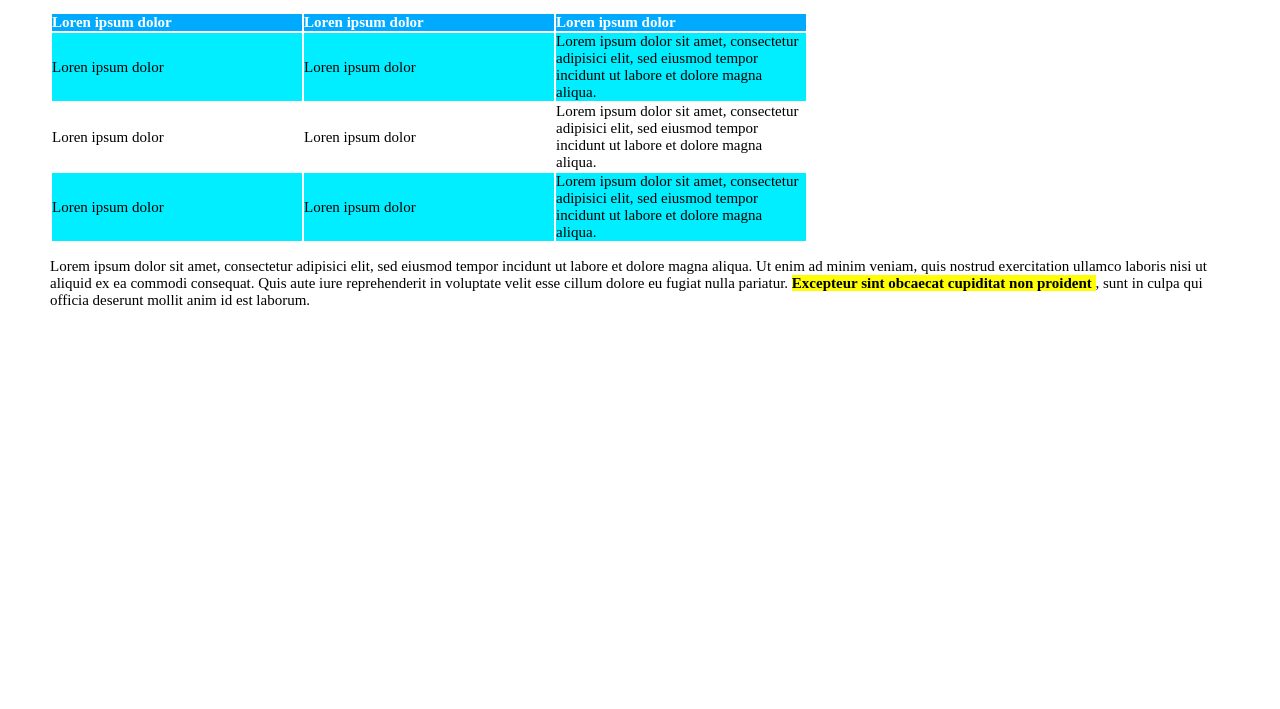
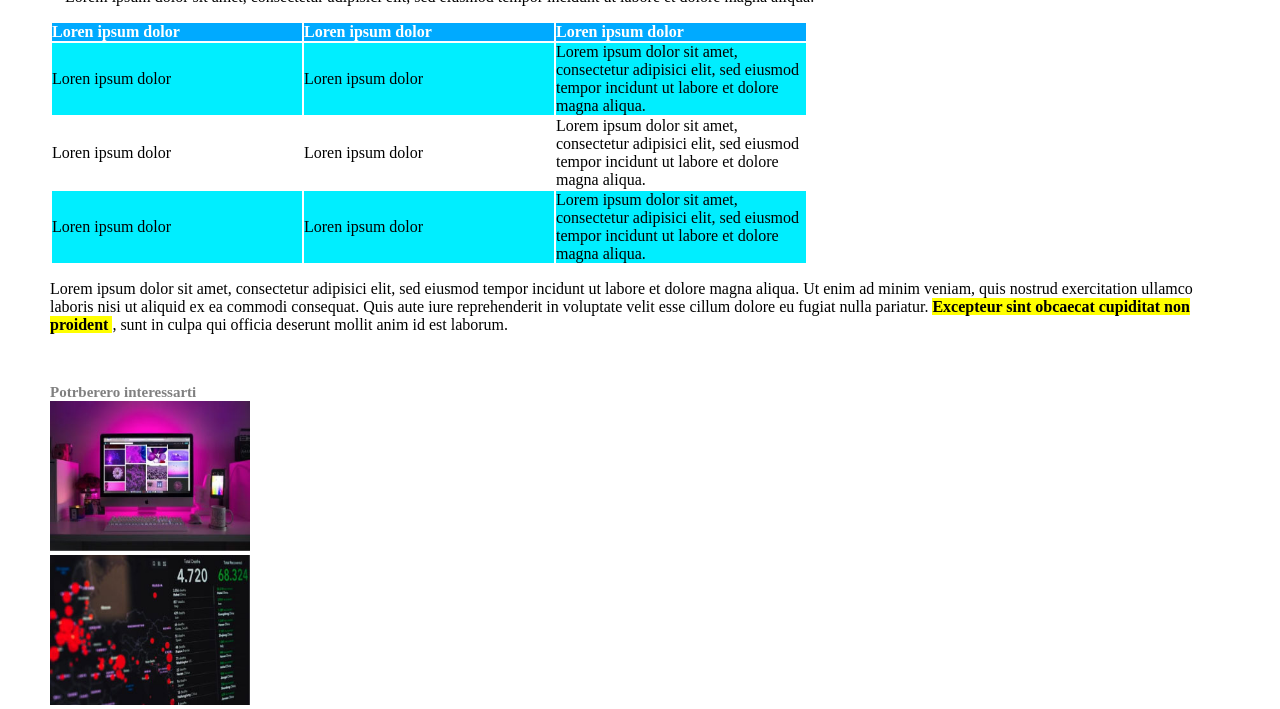
Before and after one commit to Fabio9494/html-css-booleaner, a plain HTML site: page index.html in a window 1280 px wide. Shown: the part 709-1418 px from the top of the page. Before the commit the page ends 1068 px from the top, so only its background shows below. Drawn offline with Linux system fonts and the light colour scheme.

Commit message:
add foother

```diff
--- a/css/style.css
+++ b/css/style.css
@@ -14,8 +14,8 @@ header{
 
 main{
     padding: 50px;
-    font-size: 15px;
 }
+
 
 h2{
     color: gray;
@@ -60,3 +60,12 @@ thead{
 .row-color{
     background-color: rgb(0, 238, 255);
 }
+
+footer{
+    padding-left: 50px;
+}
+
+.img-foother{
+    width: 200px;
+    height: 150px;
+}
--- a/index.html
+++ b/index.html
@@ -79,22 +79,14 @@
         <div>
             Lorem ipsum dolor sit amet, consectetur adipisici elit, sed eiusmod tempor incidunt ut labore et dolore magna aliqua. Ut enim ad minim veniam, quis nostrud exercitation ullamco laboris nisi ut aliquid ex ea commodi consequat. Quis aute iure reprehenderit in voluptate velit esse cillum dolore eu fugiat nulla pariatur. <strong id="point-out">Excepteur sint obcaecat cupiditat non proident </strong>, sunt in culpa qui officia deserunt mollit anim id est laborum.
         </div>
+    </main>
 
-
-
-
-
-
-
-
-
-
-
-
-
-
-    </main>
     <!-- foother -->
+    <footer>
+        <h2>Potrberero interessarti</h2>
+        <div><img class="img-foother" src="./img/monitor.jpg" alt=""></div>
+        <div><img class="img-foother" src="./img/graph.jpg" alt=""></div>
+    </footer>
 
 </body>
 </html>
```
